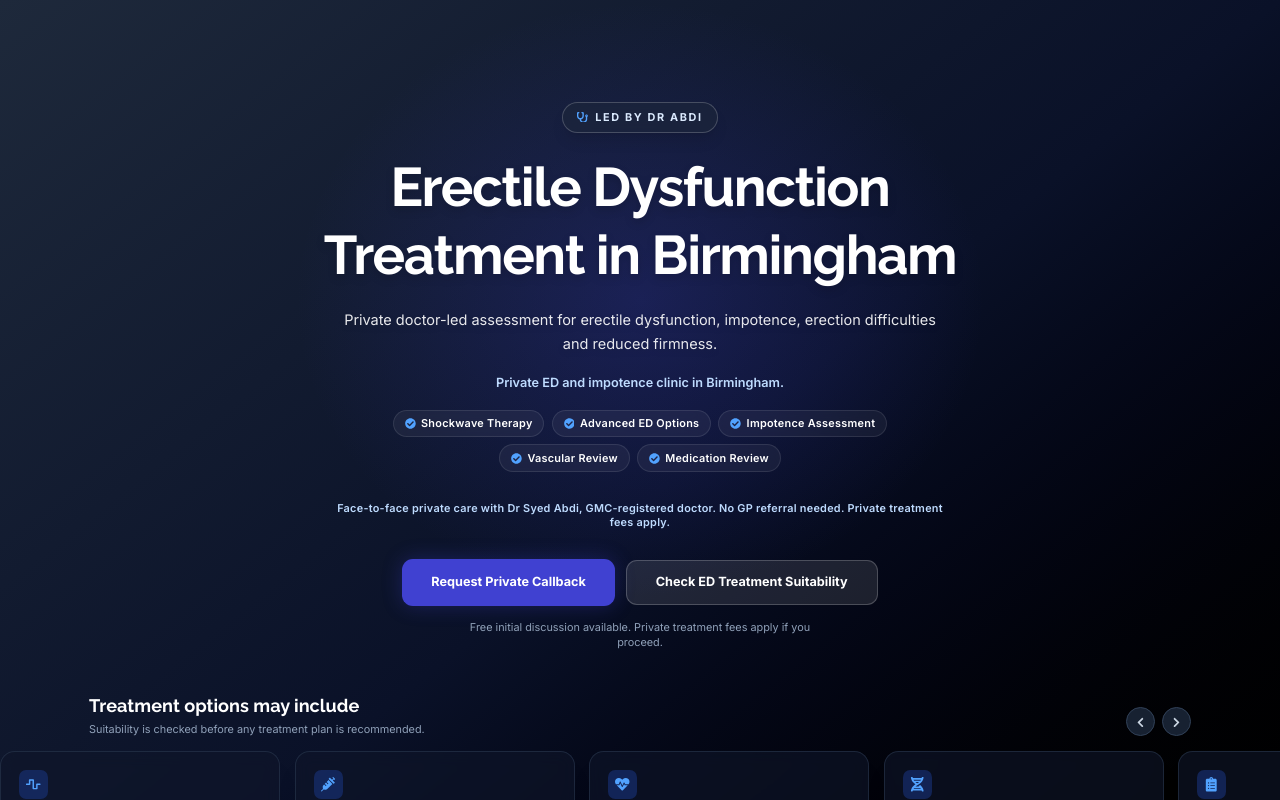
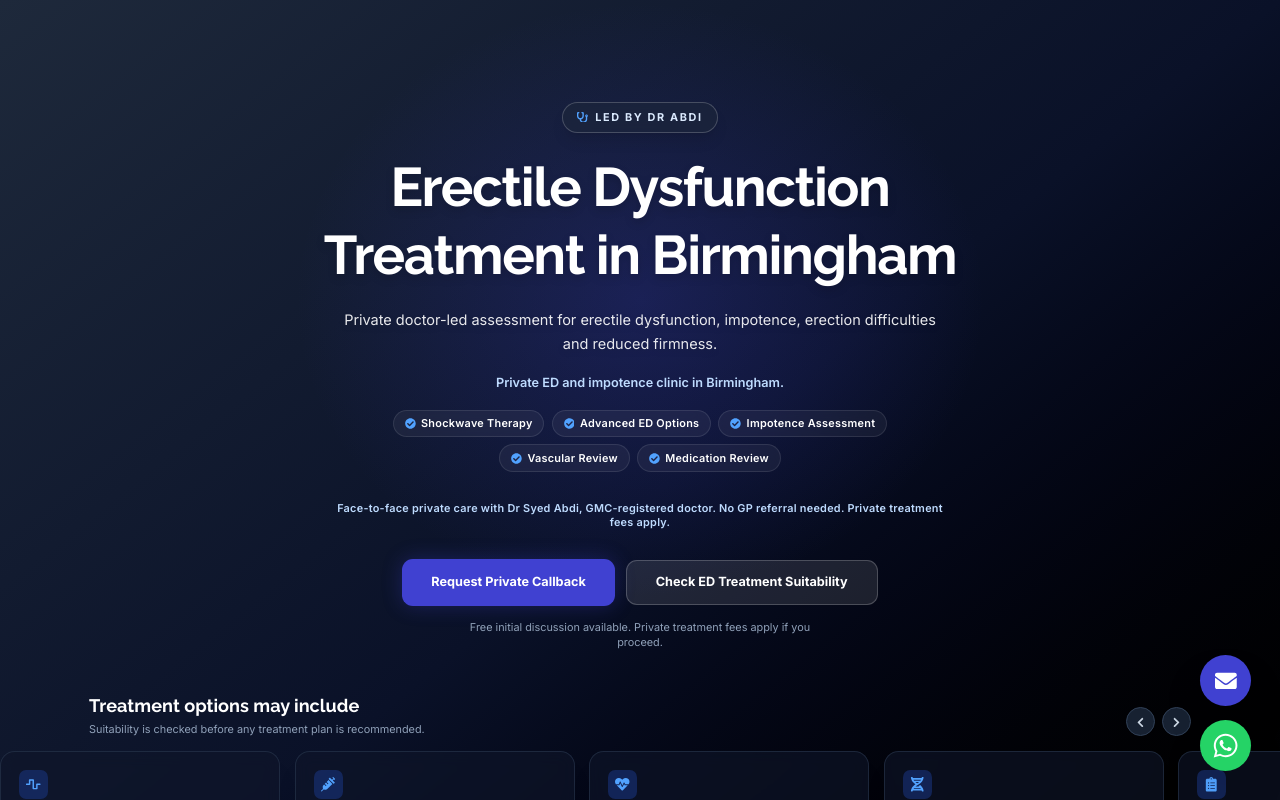
Before and after one commit to binithekid/Healing-PRP-Clinics-Preview, a Next.js app: page /birmingham/erectile-dysfunction-treatment in a window 1280 px wide. Shown: the top 800 px of the page. Built offline with nearby package versions, Linux system fonts and the light colour scheme.

Commit message:
Integrate EDLandingStickyCTAs component
Added EDLandingStickyCTAs component for dedicated sticky buttons.

```diff
--- a/src/components/pages/ErectileDysfunctionTreatmentClient.tsx
+++ b/src/components/pages/ErectileDysfunctionTreatmentClient.tsx
@@ -34,6 +34,7 @@ import {
 import LocationSection from "@/components/LocationSection";
 import GoogleAdsLeadForm from "@/components/GoogleAdsLeadForm";
 import TrustReviews from "@/components/TrustReviews";
+import EDLandingStickyCTAs from "@/components/EDLandingStickyCTAs";
 
 // --- LAZY LOADED COMPONENTS ---
 const OnlineAssessmentModal = dynamic(() => import('@/components/OnlineAssessmentModal'), { ssr: false });
@@ -238,6 +239,8 @@ export default function ErectileDysfunctionTreatmentClient({
 
   return (
     <>
+      {/* Dedicated sticky buttons for Birmingham ED Ads only */}
+      <EDLandingStickyCTAs />
       {/* --- CSS OVERRIDES --- */}
       <style dangerouslySetInnerHTML={{ __html: `
         /* Hide global header */
```
